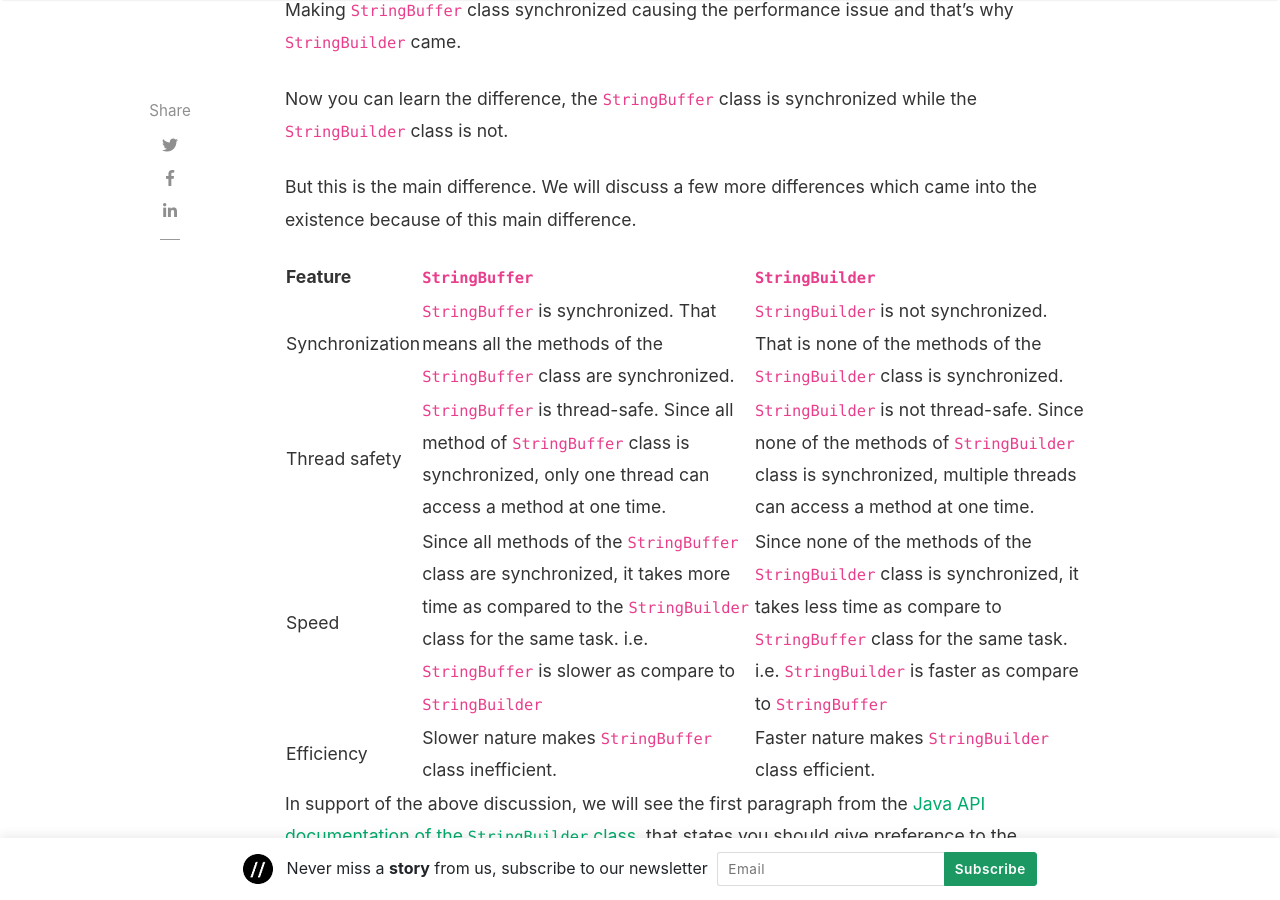
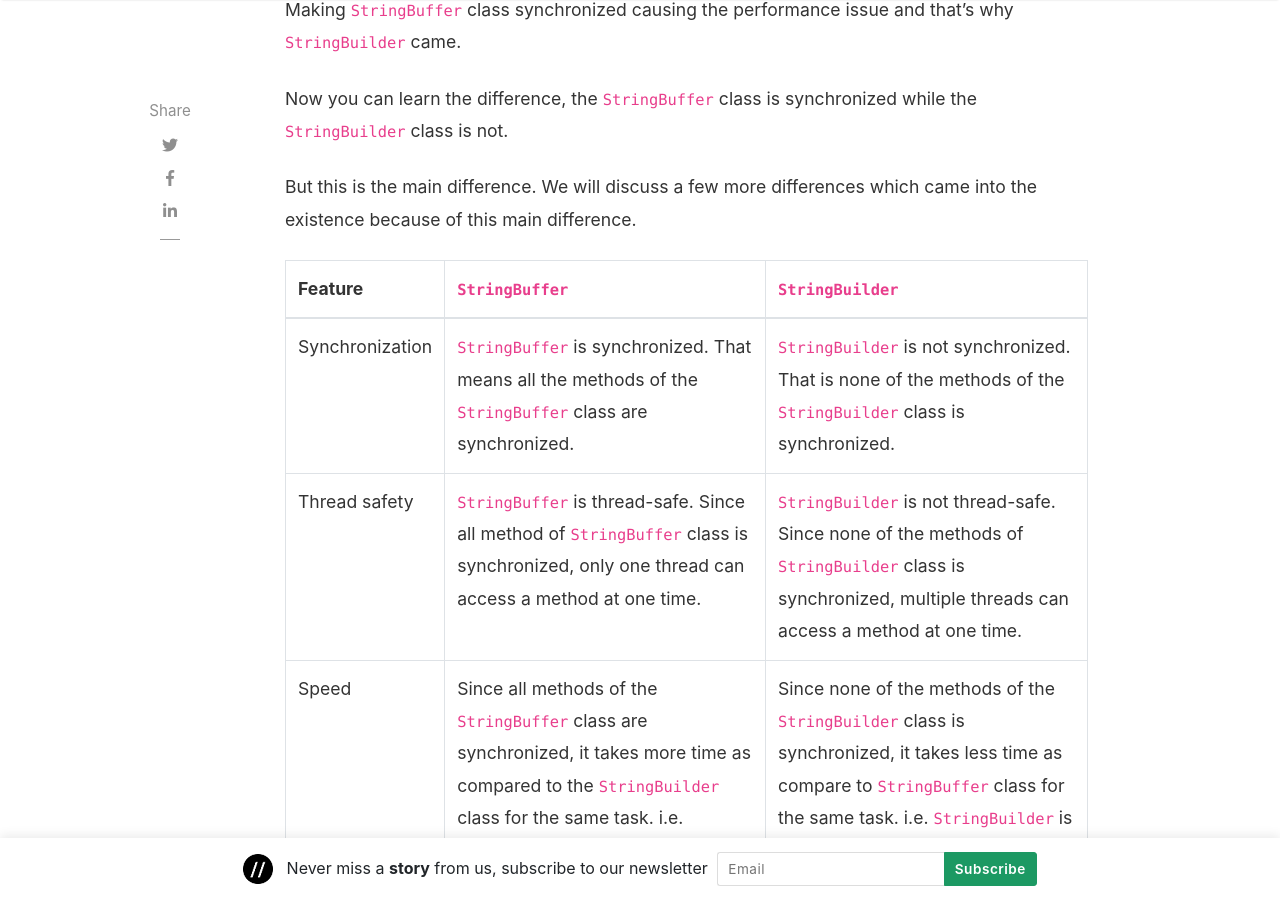
Before and after one commit to coderolls/coderolls-blog, a Jekyll site: the page built from _posts/java-string/2019-12-24-difference-between-stringbuffer-and-stringbuilder.md, in a window 1280 px wide and 900 px high, scrolled down 2699 px. Built offline with Jekyll 4.4.1, drawn with Linux system fonts in a browser that asks for light colours; nearby versions of some CDN libraries; comment, search, counter and statistics services are not loaded.

Commit message:
border the table
Currently, I am not able to see the table bordering. I think kramdown does not support the bordering a table with Jekyll. SO I am adding {:class="table table-bordered"} this line of code before the table. So that it should be seen as bordered in a blog.

```diff
--- a/_posts/java-string/2019-12-24-difference-between-stringbuffer-and-stringbuilder.md
+++ b/_posts/java-string/2019-12-24-difference-between-stringbuffer-and-stringbuilder.md
@@ -50,6 +50,7 @@ Now you can learn the difference, the `StringBuffer` class is synchronized while
 
 But this is the main difference. We will discuss a few more differences which came into the existence because of this main difference.
 
+{:class="table table-bordered"}
 | Feature | `StringBuffer` | `StringBuilder`|
 | --- | --- |---|
 | Synchronization| `StringBuffer` is synchronized. That means all the methods of the `StringBuffer` class are synchronized.| `StringBuilder` is not synchronized. That is none of the methods of the `StringBuilder` class  is synchronized.|
```
